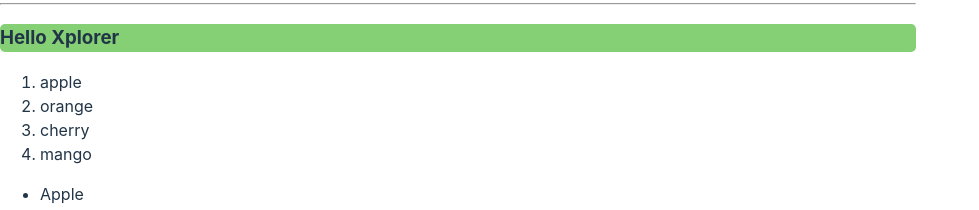
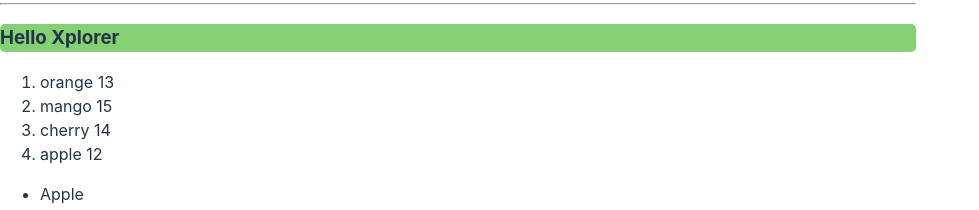
Before and after one commit to PratikBhosale01/REACT, a React (Vite) app in the folder my-react-project/: page / in a window 1280 px wide. Shown: the part 210-420 px from the top of the page, without its empty margins (0-979 px from the left). Built offline with nearby package versions, Linux system fonts and the light colour scheme.

Commit message:
rendering array of object

```diff
--- a/my-react-project/src/List.jsx
+++ b/my-react-project/src/List.jsx
@@ -1,9 +1,15 @@
 
 function List(){
 
-  const fruit = ["apple", "orange", "cherry", "mango"];
+  const fruit = [{ id:1,name :"apple",cal:12},
+                {id:2,name:"orange", cal:13},
+                {id:3, name:"cherry", cal:14},
+               {id:4, name:"mango" ,cal:15}];
 
-    const listItems =fruit.map(fruit => <li>{fruit}</li>);
+              //  fruit.sort((a,b)=>a.name.localeCompare(b.name));   // aphabatical
+               fruit.sort((a,b)=>b.name.localeCompare(a.name));   //reverse apha
+
+    const listItems =fruit.map(fruit => <li key={fruit.id} >{fruit.name} {fruit.cal}</li>);
     // map :-Creates a new array with the results of some operation. The value its callback returns are used to form new array
   return(
       <ol>{listItems}</ol>
```
